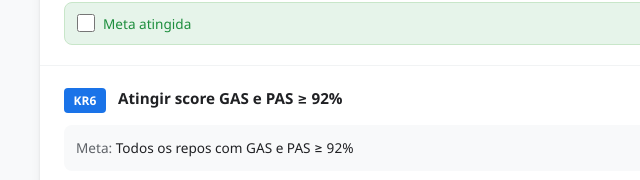
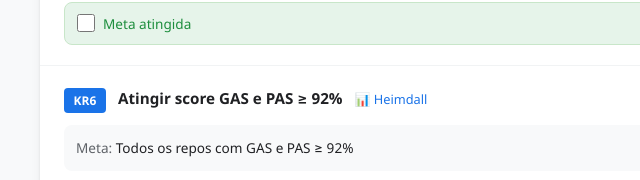
Before and after one commit to enriqueboni-enotas/enriqueboni-enotas.github.io, a plain HTML site: page metas2026/index.html in a window 1280 px wide. Shown: the part 2024-2204 px from the top of the page, 0-640 px from the left. Drawn offline with Linux system fonts and the light colour scheme.

Commit message:
update: add Heimdall links to GAS/PAS KRs

```diff
--- a/metas2026/index.html
+++ b/metas2026/index.html
@@ -551,7 +551,10 @@
           <div class="kr-card">
             <div class="kr-header">
               <span class="kr-badge">KR6</span>
-              <span class="kr-title">Atingir score GAS e PAS ≥ 92%</span>
+              <span class="kr-title">Atingir score GAS e PAS ≥ 92% <a
+                  href="https://techdeck.hotmart.co/heimdall?Squads=eNotas" target="_blank"
+                  style="font-size:0.8rem;font-weight:400;color:var(--primary);text-decoration:none;margin-left:0.5rem"
+                  title="Ver no Heimdall">📊 Heimdall</a></span>
             </div>
             <div class="kr-details">
               <div class="kr-detail-item"><strong>Meta:</strong> Todos os repos com GAS e PAS ≥ 92%</div>
@@ -761,7 +764,10 @@
           <div class="kr-card">
             <div class="kr-header">
               <span class="kr-badge">KR5</span>
-              <span class="kr-title">Atingir score GAS e PAS ≥ 92%</span>
+              <span class="kr-title">Atingir score GAS e PAS ≥ 92% <a
+                  href="https://techdeck.hotmart.co/heimdall?Squads=Regulatory" target="_blank"
+                  style="font-size:0.8rem;font-weight:400;color:var(--primary);text-decoration:none;margin-left:0.5rem"
+                  title="Ver no Heimdall">📊 Heimdall</a></span>
             </div>
             <div class="kr-details">
               <div class="kr-detail-item"><strong>Meta:</strong> Todos os repos com GAS e PAS ≥ 92%</div>
```
